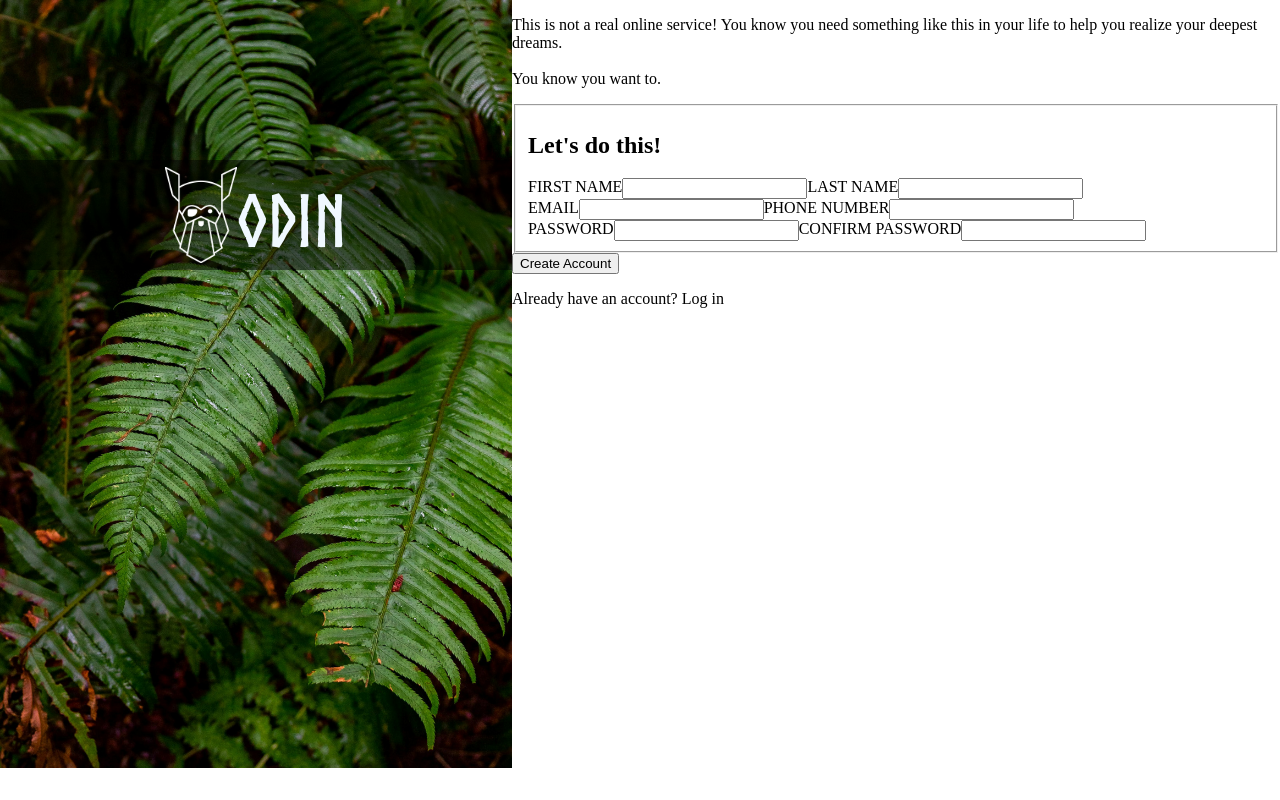
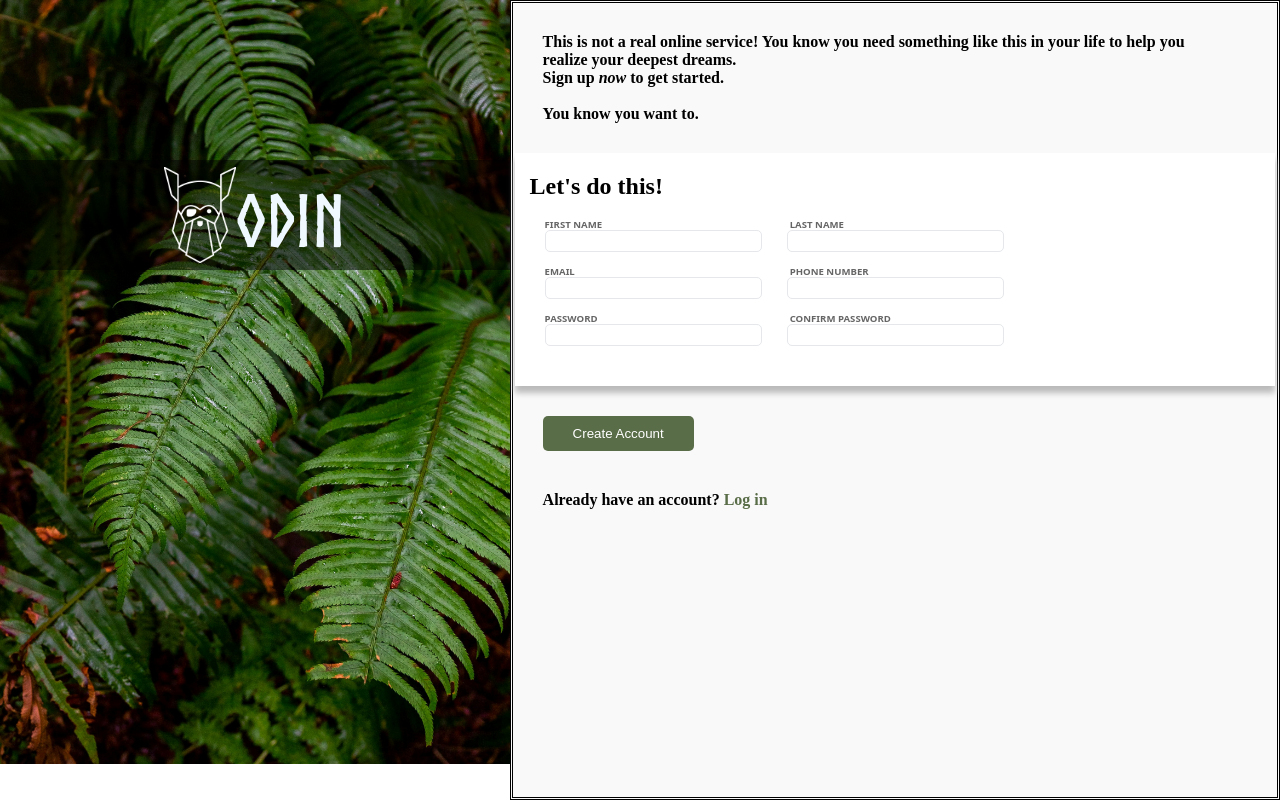
Before and after one commit to sofoniasElala/Sign-up-Form, a plain HTML site: page index.html in a window 1280 px wide. Drawn offline with Linux system fonts and the light colour scheme.

Commit message:
add styling to sign up form
this does not include client side validation css

```diff
--- a/index.html
+++ b/index.html
@@ -17,32 +17,33 @@
 
         <div class="form">
             <header>
-                <p>This is not a real online service! You know you need something like this in your life to help you realize your deepest dreams. <br><br> You know you want to.</p>
+                <p>This is not a real online service! You know you need something like this in your life to help you realize your deepest dreams. <br>Sign up <em>now</em> to get started.<br><br> You know you want to.</p>
             </header>
             <form action="" method="post">
                <fieldset>
                     <h2>Let's do this!</h2>
                     <div>
-                        <label for="first_name">FIRST NAME</label>
+                        <label class="left-label" for="first_name">FIRST NAME</label>
                         <input type="text" id="first_name" name="first_name">
-                        <label for="last_name">LAST NAME</label>
+                        <label class="right-label" for="last_name">LAST NAME</label>
                         <input type="text" id="last_name" name="last_name">
                     </div>
-                    <div><label for="email">EMAIL</label>
+                    <div>
+                        <label class="left-label" for="email">EMAIL</label>
                         <input type="text" id="email" name="email">
-                        <label for="phone_number">PHONE NUMBER</label>
+                        <label class="right-label" for="phone_number">PHONE NUMBER</label>
                         <input type="text" id="phone_number" name="phone_number">
                     </div>
                     <div>
-                        <label for="">PASSWORD</label>
+                        <label class="left-label" for="">PASSWORD</label>
                         <input type="text" id="password" name="password">
-                        <label for="confirm_password">CONFIRM PASSWORD</label>
+                        <label class="right-label" for="confirm_password">CONFIRM PASSWORD</label>
                         <input type="text" id="confirm_password" name="confirm_password">
                     </div>
                 </fieldset>
                 <button type="submit">Create Account</button>
             </form>
-            <p>Already have an account? Log in</p>
+            <p id="login">Already have an account? <span>Log in</span></p>
         </div>
 
     </body>
--- a/style.css
+++ b/style.css
@@ -5,21 +5,24 @@
 
 
 body {
-    /*rbackground-color: black; remove by the end*/
     display: flex;
     height: 100vh;
     width: 100vw;
     margin: 0;
 }
 
+.side-image, .form, form div, fieldset {
+    position: relative;
+}
+
 .side-image {
-    position: relative;
     width: 40vw;
 }
 
 .form {
-    position: relative;
     width: 60vw;
+    background-color: rgb(250, 249, 249);
+    border-style: double;
  }
 
 
@@ -32,8 +35,6 @@ body {
 
 }
 
-
-
 .logo-div {
     background-color: rgba(0, 0, 0, 0.5);
     display: flex;
@@ -45,7 +46,7 @@ body {
     padding: 7px 0;
 }
 
-span {
+img+span {
     font-family: norse-bold;
     font-size: 4.5rem;
     margin-top: 10px;
@@ -54,4 +55,69 @@ span {
 
 form div{
     display: flex;
+    justify-content: flex-start;
+    margin: 15px;
+    gap: 25px;
 }
+
+fieldset {
+    border: none;
+    box-shadow: 0px 7px 6px 0px #BABABA;
+    background-color:white;
+    padding: 15px;
+    padding-top: 0;
+}
+
+input, label {
+    width: 30%;
+}
+
+input {
+    padding: 2.5px;
+    border-style: solid;
+    border-radius: 5px;
+    border-width: 1px;
+    border-color: #E5E7EB;
+    margin-bottom: 10px;
+}
+
+.left-label, .right-label {
+    position: absolute;
+    font-size: .6em;
+    top: -12px;
+    font-family:system-ui, -apple-system, BlinkMacSystemFont, 'Segoe UI', Roboto, Oxygen, Ubuntu, Cantarell, 'Open Sans', 'Helvetica Neue', sans-serif;
+    font-weight:600;
+    opacity: .6;
+}
+
+.right-label {
+    left: calc(30% + 35px);
+}
+
+button {
+    background-color: #596D48;
+    color: white;
+    border-style: none;
+    padding: 10px 30px;
+    border-radius: 5px;
+}
+
+button, p {
+    margin: 30px 60px 30px 30px;
+}
+
+p {
+    font-weight:bold;
+}
+
+#login {
+    margin-top: 10px;
+}
+
+p > span{
+    color:#596D48
+}
+
+h2 {
+    margin-bottom: 30px;
+}
```
